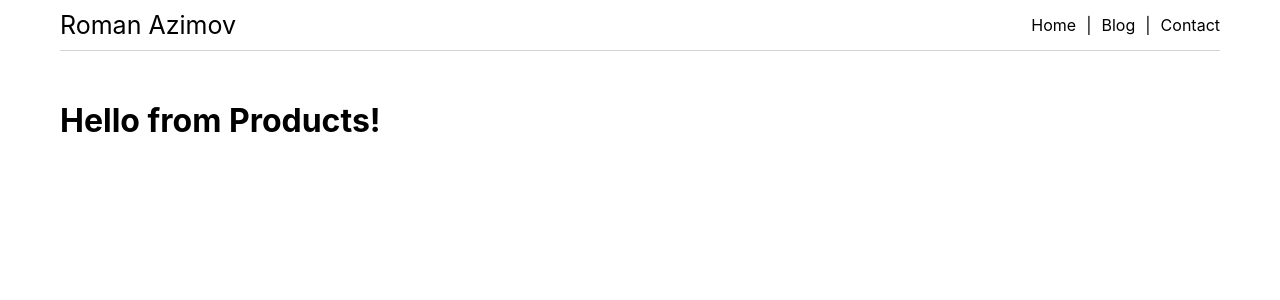
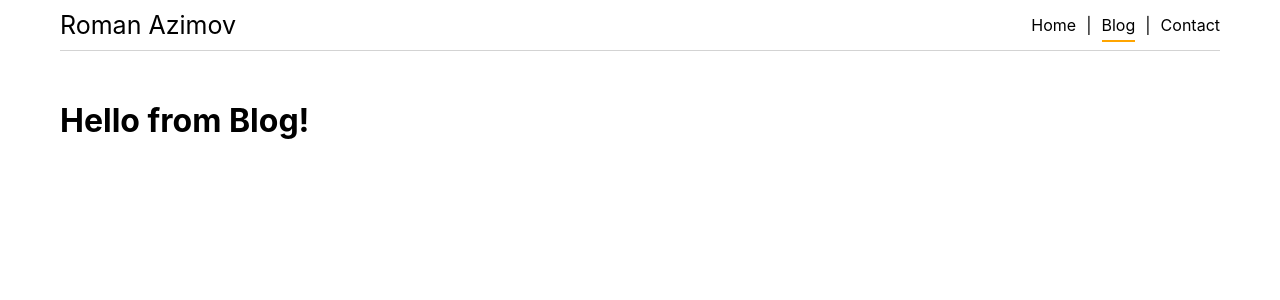
Before and after one commit to romanazimov/PersonalWebsite, a React (Create React App) app: page /blog in a window 1280 px wide. Shown: the top 300 px of the page. Built offline with nearby package versions, Linux system fonts and the light colour scheme.

Commit message:
React router no reload DOM update

```diff
--- a/src/Components/nav/Nav.css
+++ b/src/Components/nav/Nav.css
@@ -15,6 +15,11 @@ a:hover {
     color: orange;
 }
 
+a.active {
+    border-bottom: 2px solid orange;
+    padding-bottom: 5px;
+}
+
 #home-logo {
     font-size: 25px;
 }
--- a/src/Components/nav/Nav.js
+++ b/src/Components/nav/Nav.js
@@ -1,18 +1,29 @@
 import './Nav.css';
+import { Link, useMatch, useResolvedPath } from "react-router-dom";
 
-function Nav() {
+export default function Nav() {
 	return (
 		<nav>
 			<a href='/'><span id='home-logo'>Roman Azimov</span></a>
 			<div>
-          <a href="/">Home</a>
+				<CustomLink to="/">Home</CustomLink>
 				<span className='seperator'>|</span>
-          <a href="/blog/">Blog</a>
+				<CustomLink to="/blog/">Blog</CustomLink>
 				<span className='seperator'>|</span>
-          <a href="/contact/">Contact</a>
+				<CustomLink to="/contact/">Contact</CustomLink>
 			</div>
 		</nav>
 	);
 }
 
-export default Nav;
+function CustomLink ({to, children, ...props }) {
+	const resolvedPath = useResolvedPath(to)
+	const isActive = useMatch({ path: resolvedPath.pathname, end:true })
+
+	return (
+		<Link className={ isActive ? "active" : "" } to={to} {...props}>
+			{children}
+		</Link>
+	)
+}
+// export default Nav;
--- a/src/Pages/Blog.js
+++ b/src/Pages/Blog.js
@@ -1,9 +1,9 @@
-function Products() {
+function Blog() {
     return (
         <div>
-            <h1>Hello from Products!</h1>
+            <h1>Hello from Blog!</h1>
         </div>
     );
 }
 
-export default Products;
+export default Blog;
--- a/src/Pages/Contact.js
+++ b/src/Pages/Contact.js
@@ -1,9 +1,9 @@
-function About() {
+function Contact() {
     return (
         <div>
-            <h1>Hello from About!</h1>
+            <h1>Hello from Contact!</h1>
         </div>
     );
 }
 
-export default About;
+export default Contact;
```
Lines whose indentation alone changed are shown as unchanged.
